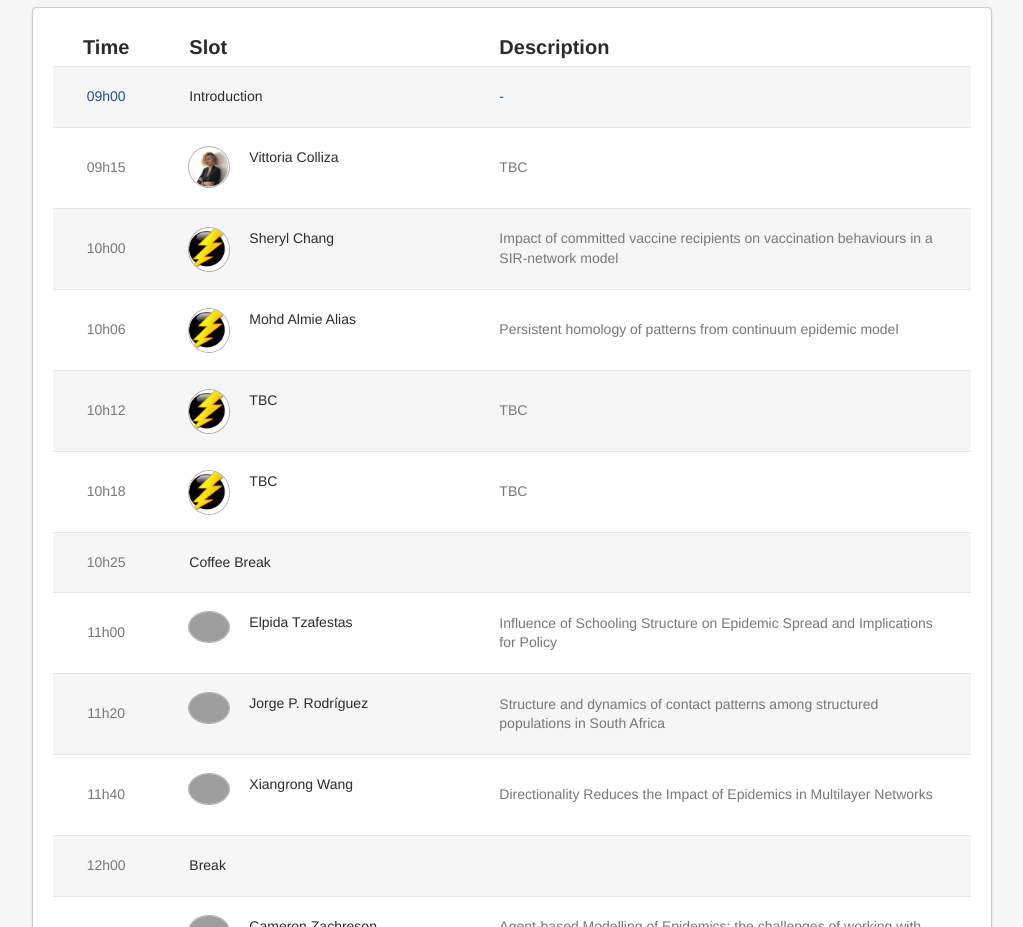
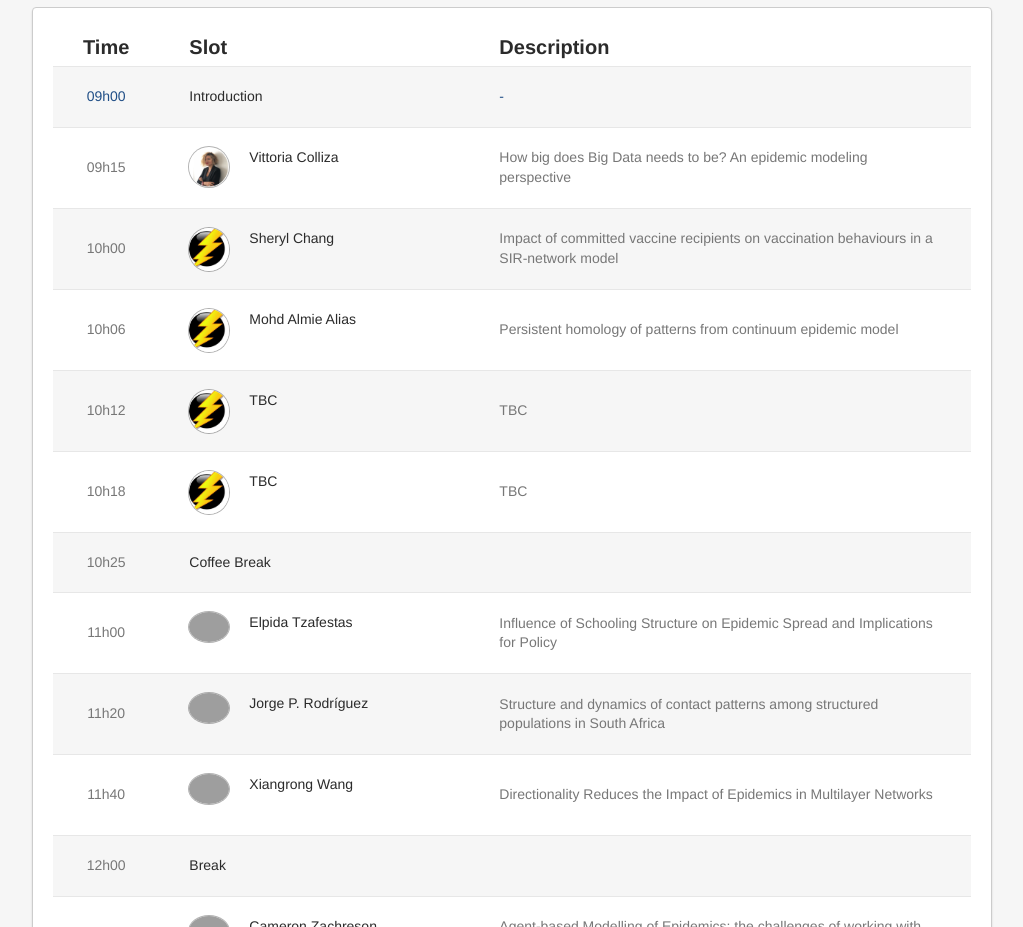
Before and after one commit to cem-ccs19/cem-ccs19.github.io, a plain HTML site: page index.html in a window 1280 px wide. Shown: the part 2500-3427 px from the top of the page, without its empty margins (128-1151 px from the left). Drawn offline with nearby package versions, Linux system fonts and the light colour scheme; grey boxes are pictures that could not be loaded.

Commit message:
Vittoria talk title added

```diff
--- a/index.html
+++ b/index.html
@@ -239,7 +239,7 @@ For full event details and registration information, see the event webpage: <a h
               Vittoria Colliza
               <span class="speakers-company"></span>
             </td>
-            <td class="schedule-description">TBC</td>
+            <td class="schedule-description">How big does Big Data needs to be? An epidemic modeling perspective</td>
           </tr>
 
           <tr>
```
